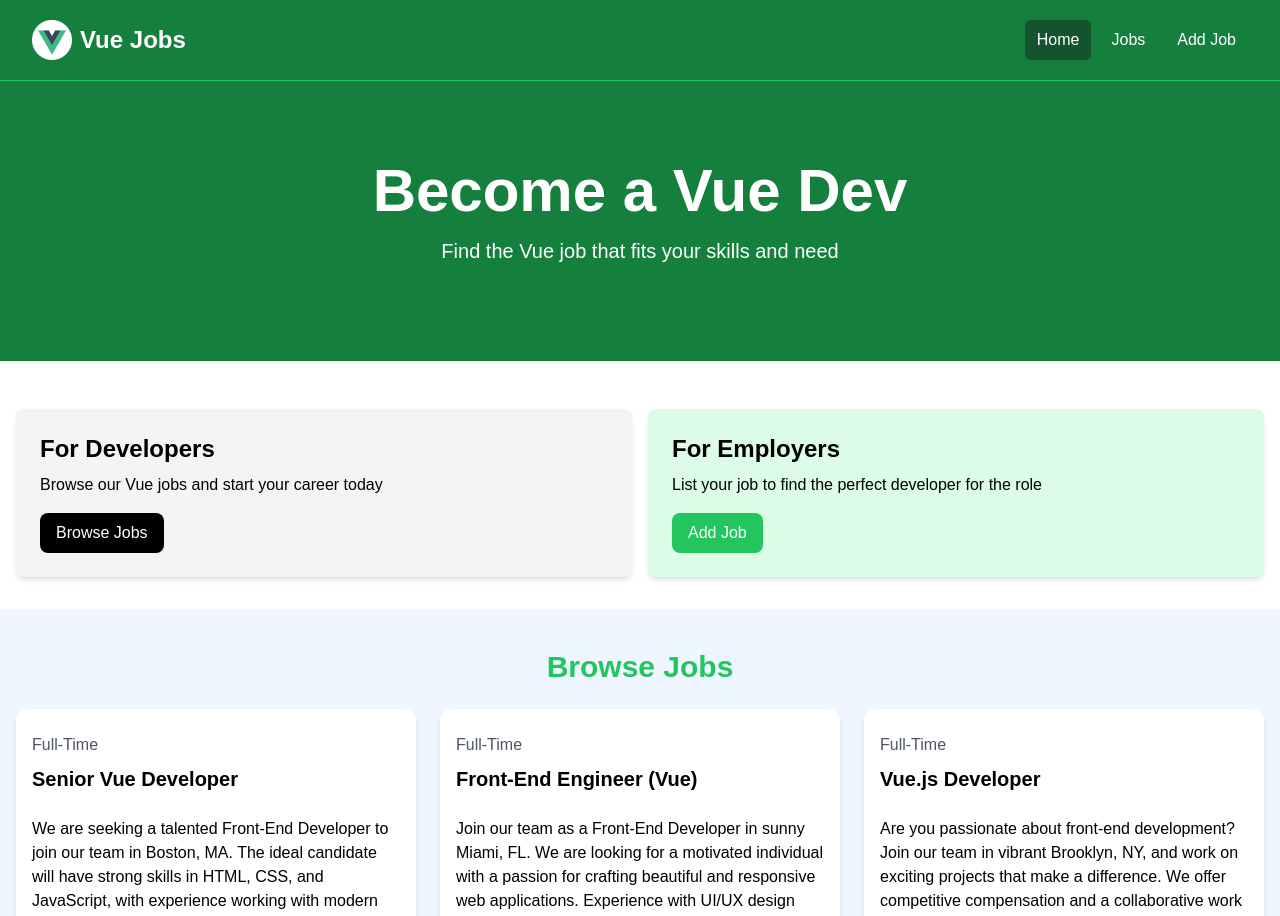
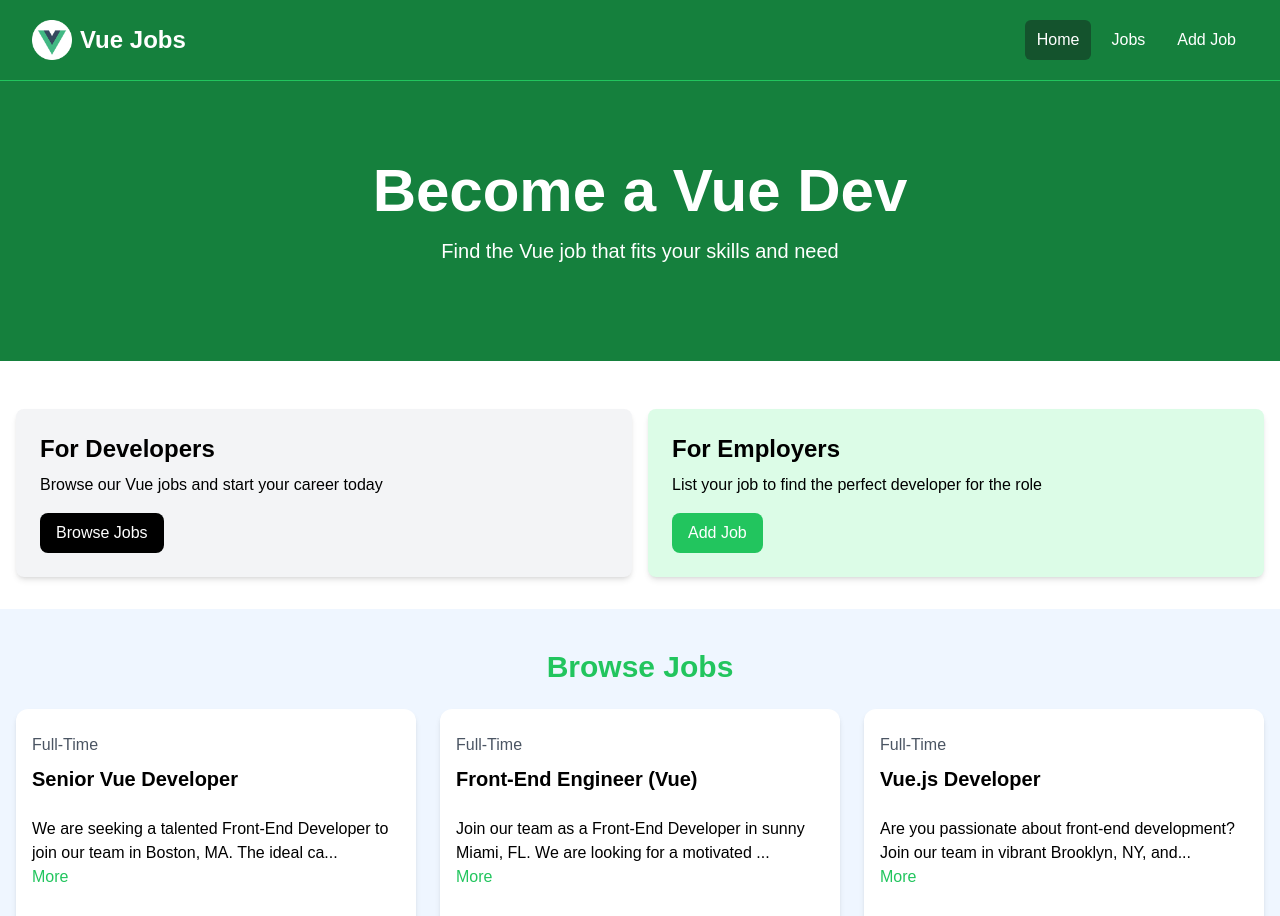
Before and after one commit to jonathanrogenes/vue-crash-2025, a Vue app: page / in a window 1280 px wide. Shown: the top 916 px of the page. Built offline with nearby package versions, Linux system fonts and the light colour scheme.

Commit message:
used truncated and compute to add function for less and more description

```diff
--- a/src/components/JobListing.vue
+++ b/src/components/JobListing.vue
@@ -1,8 +1,22 @@
 <script setup>
-import { defineProps } from 'vue'
+import { defineProps, ref, computed } from 'vue'
 
-defineProps({
+const props = defineProps({
   job: Object,
+})
+
+const showFullDescription = ref(false)
+
+const toggleFullDescription = () => {
+  showFullDescription.value = !showFullDescription.value
+}
+
+const truncatedDescription = computed(() => {
+  let description = props.job.description
+  if (!showFullDescription.value) {
+    description = description.substring(0, 90) + '...'
+  }
+  return description
 })
 </script>
 
@@ -15,7 +29,12 @@ defineProps({
       </div>
 
       <div class="mb-5">
-        {{ job.description }}
+        <div>
+          {{ truncatedDescription }}
+        </div>
+        <button @click="toggleFullDescription" class="text-green-500 hover:text-green-600 mb-5">
+          {{ showFullDescription ? 'Less' : 'More' }}
+        </button>
       </div>
 
       <h3 class="text-green-500 mb-2">{{ job.salary }} / Year</h3>
```
